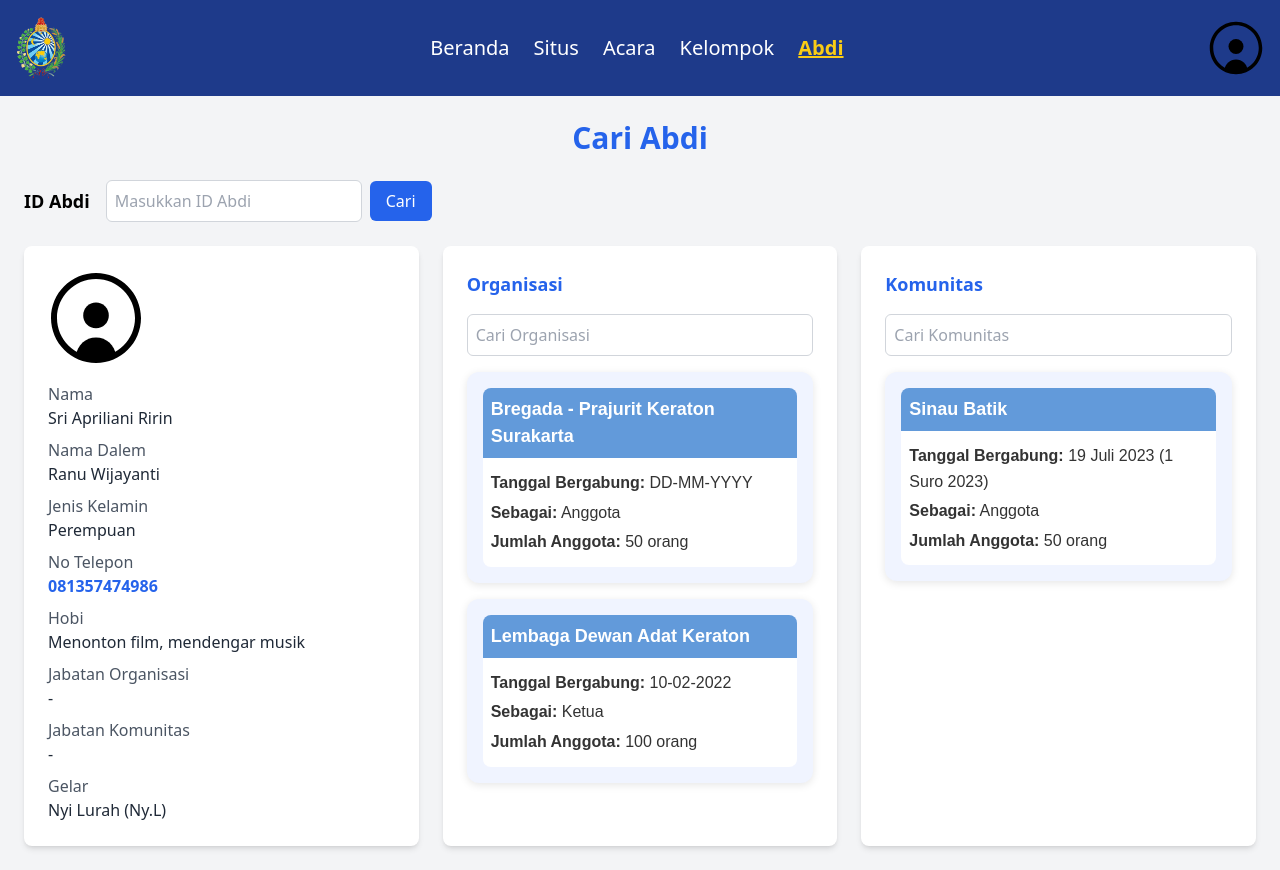
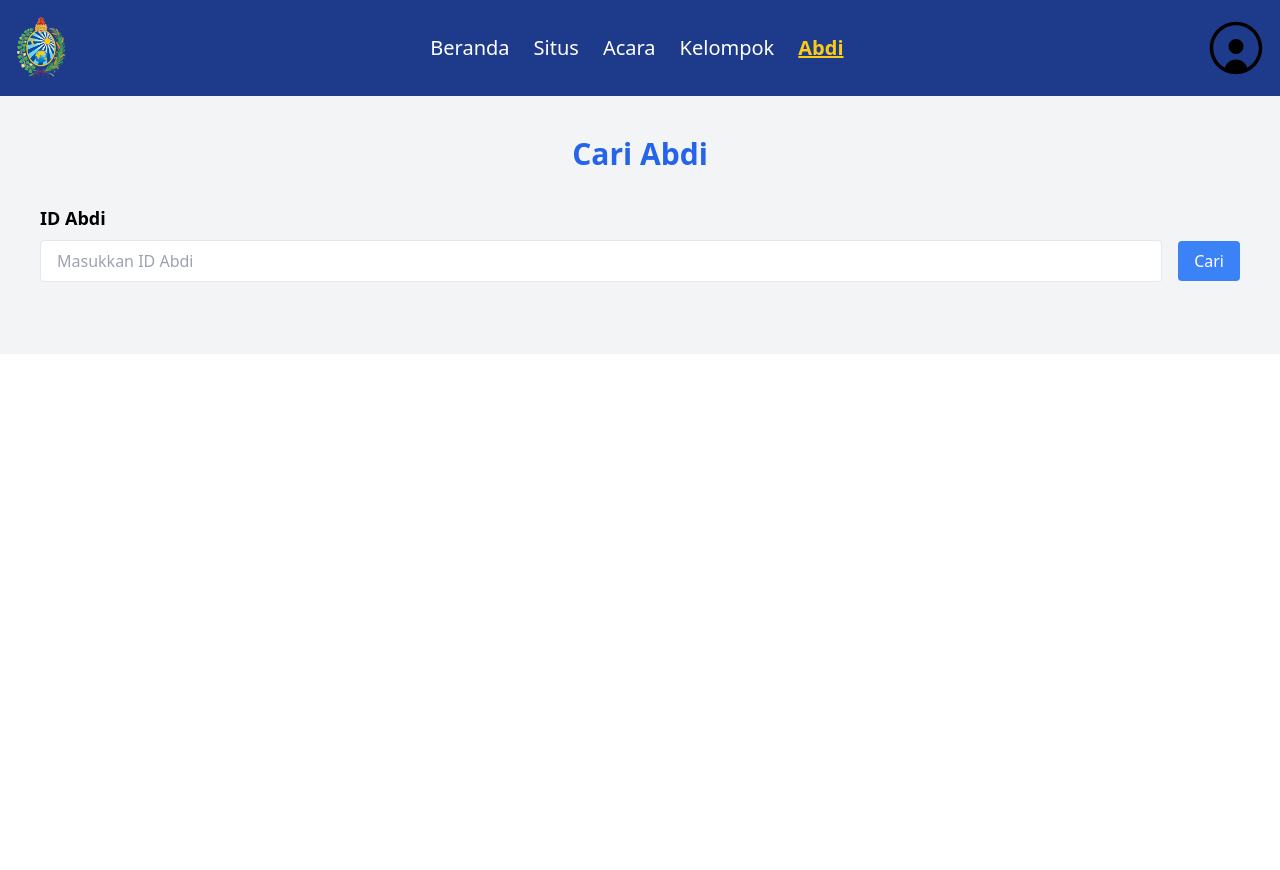
Before and after one commit to Nickskenneth/WebKraton, a SvelteKit app: page /abdi in a window 1280 px wide. After the commit the page ends 800 px from the top, so only its background shows below. Built offline with nearby package versions, Linux system fonts and the light colour scheme.

Commit message:
detail situs connect api done, coba cari abdi (belum selesai masi eror)
connect api utk detail situs, tapi parameter isa disesuaikan lagi sama backend nanti. udah coba connect api buat cari abdi masi eror2

```diff
--- /dev/null
+++ b/src/routes/abdi/+layout.svelte
@@ -0,0 +1,51 @@
+<script>
+	import NavBarL from '$lib/components/NavBarL.svelte';
+	import { writable } from 'svelte/store';
+	import { setContext } from 'svelte';
+
+	// Store untuk ID Abdi
+	const idAbdi = writable('');
+	setContext('idAbdi', idAbdi);
+
+	let inputAbdi = ''; // Untuk input user
+</script>
+
+<NavBarL />
+
+<section class="bg-gray-100 py-10 px-5">
+	<div class="container mx-auto">
+		<!-- Judul Halaman -->
+		<h1 class="text-3xl font-bold text-center text-blue-600 mb-8">Cari Abdi</h1>
+
+		<!-- Form Input ID Abdi -->
+		<div class="mb-8">
+			<label for="idAbdi" class="block text-lg font-semibold mb-2">ID Abdi</label>
+			<div class="flex items-center gap-4">
+				<input
+					id="idAbdi"
+					type="text"
+					bind:value={inputAbdi}
+					placeholder="Masukkan ID Abdi"
+					class="w-full border rounded px-4 py-2"
+				/>
+				<button
+					on:click={() => idAbdi.set(inputAbdi)}
+					class="bg-blue-500 text-white px-4 py-2 rounded hover:bg-blue-600"
+					aria-disabled={!inputAbdi.trim()}
+				>
+					Cari
+				</button>
+			</div>
+		</div>
+
+		<!-- Slot untuk Konten -->
+		<slot />
+	</div>
+</section>
+
+<style>
+	.container {
+		max-width: 1200px;
+		margin: 0 auto;
+	}
+</style>
--- a/src/routes/abdi/+page.svelte
+++ b/src/routes/abdi/+page.svelte
@@ -1,154 +1,106 @@
 <script>
+	//@ts-nocheck
+	import { onMount } from 'svelte';
+	import { getContext } from 'svelte';
+	import { getAbdiDetails } from '$lib/api'; // Fungsi API
 	import NavBarL from '$lib/components/NavBarL.svelte';
-	import RiwayatOrganisasiKomunitasLog from '$lib/components/RiwayatOrganisasiKomunitasLog.svelte';
+
+	// Ambil context ID Abdi dari layout
+	const idAbdi = getContext('idAbdi');
+	let currentIdAbdi = '';
+	let unsubscribe;
 
 	let abdiInfo = {
-		nama: 'Sri Apriliani Ririn',
-		namaDalem: 'Ranu Wijayanti',
-		jenisKelamin: 'Perempuan',
-		noTelepon: '081357474986',
-		hobi: 'Menonton film, mendengar musik',
-		jabatanOrganisasi: '-',
-		jabatanKomunitas: '-',
-		gelar: 'Nyi Lurah (Ny.L)'
+		asmaTimur: 'Tidak tersedia',
+		asmaDalem: 'Tidak tersedia',
+		wongso: 'Tidak tersedia',
+		ttl: 'Tidak tersedia',
+		jenisKelamin: 'Tidak tersedia',
+		domisili: 'Tidak tersedia',
+		email: 'Tidak tersedia',
+		noTelp: 'Tidak tersedia',
+		namaAyah: 'Tidak tersedia',
+		namaIbu: 'Tidak tersedia',
+		gelar: 'Tidak tersedia'
 	};
 
-	let organisasi = [
-		{
-			namaOrganisasi: 'Bregada - Prajurit Keraton Surakarta',
-			tanggalBergabung: 'DD-MM-YYYY',
-			peran: 'Anggota',
-			jumlahAnggota: 50
-		},
-		{
-			namaOrganisasi: 'Lembaga Dewan Adat Keraton',
-			tanggalBergabung: '10-02-2022',
-			peran: 'Ketua',
-			jumlahAnggota: 100
+	let isLoading = false;
+	let errorMessage = '';
+
+	// Dengarkan perubahan ID Abdi
+	onMount(() => {
+		unsubscribe = idAbdi.subscribe(async (id) => {
+			if (id.trim()) {
+				currentIdAbdi = id;
+				await fetchAbdiDetails();
+			}
+		});
+
+		return () => unsubscribe();
+	});
+
+	// Ambil data Abdi dari API
+	async function fetchAbdiDetails() {
+		isLoading = true;
+		errorMessage = '';
+		try {
+			const response = await getAbdiDetails(currentIdAbdi);
+			if (response.Status === 200 && response.Data && response.Data.length > 0) {
+				const abdiData = response.Data[0];
+				abdiInfo = {
+					asmaTimur: abdiData.AsmaTimur || 'Tidak tersedia',
+					asmaDalem: abdiData.AsmaDalem || 'Tidak tersedia',
+					wongso: abdiData.Wongso || 'Tidak tersedia',
+					ttl: abdiData.TTL || 'Tidak tersedia',
+					jenisKelamin: abdiData.JenisKelamin || 'Tidak tersedia',
+					domisili: abdiData.Domisili || 'Tidak tersedia',
+					email: abdiData.Email || 'Tidak tersedia',
+					noTelp: abdiData.NoTelp || 'Tidak tersedia',
+					namaAyah: abdiData.NamaAyah || 'Tidak tersedia',
+					namaIbu: abdiData.NamaIbu || 'Tidak tersedia',
+					gelar: `ID Gelar: ${abdiData.Id_Gelar}` || 'Tidak tersedia'
+				};
+			} else {
+				errorMessage = 'Data Abdi tidak ditemukan.';
+			}
+		} catch (error) {
+			console.error('Error:', error);
+			errorMessage = 'Terjadi kesalahan saat mengambil data.';
+		} finally {
+			isLoading = false;
 		}
-	];
-
-	let komunitas = [
-		{
-			namaOrganisasi: 'Sinau Batik',
-			tanggalBergabung: '19 Juli 2023 (1 Suro 2023)',
-			peran: 'Anggota',
-			jumlahAnggota: 50
-		}
-	];
-
-	let searchTermOrganisasi = '';
-	let searchTermKomunitas = '';
-
-	$: filteredOrganisasi = organisasi.filter((org) =>
-		org.namaOrganisasi.toLowerCase().includes(searchTermOrganisasi.toLowerCase())
-	);
-
-	$: filteredKomunitas = komunitas.filter((kom) =>
-		kom.namaOrganisasi.toLowerCase().includes(searchTermKomunitas.toLowerCase())
-	);
+	}
 </script>
 
-<NavBarL />
+<section class="bg-gray-100 p-6" hidden={!currentIdAbdi}>
+	<h2 class="text-3xl font-bold text-blue-600 text-center mb-6">Detail Abdi</h2>
 
-<section class="bg-gray-100 p-6">
-	<h2 class="text-3xl font-bold text-blue-600 text-center mb-6">Cari Abdi</h2>
+	<!-- Loading dan Error -->
+	{#if isLoading}
+		<p class="text-center text-blue-500">Memuat data...</p>
+	{:else if errorMessage}
+		<p class="text-center text-red-500">{errorMessage}</p>
+	{:else}
+		<div class="bg-white shadow-md rounded-lg p-6 max-w-xl mx-auto">
+			<!-- Detail Abdi -->
+			<p><strong>Asma Timur:</strong> {abdiInfo.asmaTimur}</p>
+			<p><strong>Asma Dalem:</strong> {abdiInfo.asmaDalem}</p>
+			<p><strong>Wongso:</strong> {abdiInfo.wongso}</p>
+			<p><strong>TTL:</strong> {abdiInfo.ttl}</p>
+			<p><strong>Jenis Kelamin:</strong> {abdiInfo.jenisKelamin}</p>
+			<p><strong>Domisili:</strong> {abdiInfo.domisili}</p>
+			<p><strong>Email:</strong> {abdiInfo.email}</p>
+			<p><strong>No Telepon:</strong> {abdiInfo.noTelp}</p>
+			<p><strong>Nama Ayah:</strong> {abdiInfo.namaAyah}</p>
+			<p><strong>Nama Ibu:</strong> {abdiInfo.namaIbu}</p>
+			<p><strong>Gelar:</strong> {abdiInfo.gelar}</p>
+		</div>
+	{/if}
+</section>
 
-	<div class="flex flex-col md:flex-row md:items-center mb-6 gap-4">
-		<label for="id-abdi" class="text-lg font-semibold">ID Abdi</label>
-		<div class="flex items-center w-full md:w-auto">
-			<input
-				type="text"
-				id="id-abdi"
-				placeholder="Masukkan ID Abdi"
-				class="w-full md:w-64 border border-gray-300 rounded-md p-2 focus:ring-2 focus:ring-blue-300 focus:outline-none"
-			/>
-			<button class="ml-2 bg-blue-600 text-white px-4 py-2 rounded-md hover:bg-blue-700">
-				Cari
-			</button>
-		</div>
-	</div>
-
-	<div class="grid grid-cols-1 lg:grid-cols-3 gap-6">
-		<!-- Bagian kiri: Informasi Abdi -->
-		<div class="bg-white shadow-md rounded-lg p-6 flex flex-col items-left">
-			<img src="/iconProfile.svg" alt="Foto Abdi" class="w-24 h-24 rounded-full mb-4" />
-			<div class="text-left space-y-2">
-				<p class="text-gray-600">
-					<strong class="block font-medium">Nama</strong>
-					<span class="text-gray-800">{abdiInfo.nama}</span>
-				</p>
-				<p class="text-gray-600">
-					<strong class="block font-medium">Nama Dalem</strong>
-					<span class="text-gray-800">{abdiInfo.namaDalem}</span>
-				</p>
-				<p class="text-gray-600">
-					<strong class="block font-medium">Jenis Kelamin</strong>
-					<span class="text-gray-800">{abdiInfo.jenisKelamin}</span>
-				</p>
-				<p class="text-gray-600">
-					<strong class="block font-medium">No Telepon</strong>
-					<span class="text-blue-600 font-semibold">{abdiInfo.noTelepon}</span>
-				</p>
-				<p class="text-gray-600">
-					<strong class="block font-medium">Hobi</strong>
-					<span class="text-gray-800">{abdiInfo.hobi}</span>
-				</p>
-				<p class="text-gray-600">
-					<strong class="block font-medium">Jabatan Organisasi</strong>
-					<span class="text-gray-800">{abdiInfo.jabatanOrganisasi}</span>
-				</p>
-				<p class="text-gray-600">
-					<strong class="block font-medium">Jabatan Komunitas</strong>
-					<span class="text-gray-800">{abdiInfo.jabatanKomunitas}</span>
-				</p>
-				<p class="text-gray-600">
-					<strong class="block font-medium">Gelar</strong>
-					<span class="text-gray-800">{abdiInfo.gelar}</span>
-				</p>
-			</div>
-		</div>
-
-		<!-- Bagian tengah: Organisasi -->
-		<div class="bg-white shadow-md rounded-lg p-6">
-			<h3 class="text-lg font-bold text-blue-600 mb-4">Organisasi</h3>
-			<input
-				type="text"
-				placeholder="Cari Organisasi"
-				class="w-full mb-4 border border-gray-300 rounded-md p-2 focus:ring-2 focus:ring-blue-300 focus:outline-none"
-				bind:value={searchTermOrganisasi}
-			/>
-			<div class="space-y-4">
-				{#each filteredOrganisasi as org}
-					<RiwayatOrganisasiKomunitasLog
-						namaOrganisasi={org.namaOrganisasi}
-						tanggalBergabung={org.tanggalBergabung}
-						peran={org.peran}
-						jumlahAnggota={org.jumlahAnggota.toString()}
-					/>
-				{/each}
-			</div>
-		</div>
-
-		<!-- Bagian kanan: Komunitas -->
-		<div class="bg-white shadow-md rounded-lg p-6">
-			<h3 class="text-lg font-bold text-blue-600 mb-4">Komunitas</h3>
-			<input
-				type="text"
-				placeholder="Cari Komunitas"
-				class="w-full mb-4 border border-gray-300 rounded-md p-2 focus:ring-2 focus:ring-blue-300 focus:outline-none"
-				bind:value={searchTermKomunitas}
-			/>
-			<div class="space-y-4">
-				{#each filteredKomunitas as kom}
-					<RiwayatOrganisasiKomunitasLog
-						namaOrganisasi={kom.namaOrganisasi}
-						tanggalBergabung={kom.tanggalBergabung}
-						peran={kom.peran}
-						jumlahAnggota={kom.jumlahAnggota.toString()}
-					/>
-				{/each}
-			</div>
-		</div>
-	</div>
-</section>
+<style>
+	.container {
+		max-width: 1200px;
+		margin: 0 auto;
+	}
+</style>
--- a/src/routes/situsBersejarah/+page.svelte
+++ b/src/routes/situsBersejarah/+page.svelte
@@ -23,7 +23,7 @@
 					title: situs.Nama || 'Situs Tanpa Nama', // NamaSitus atau fallback
 					content: situs.Deskripsi || 'Deskripsi tidak tersedia', // Deskripsi atau fallback
 					imageSrc: situs.ImageUrl || '/defaultImage.png', // Gambar atau fallback
-					href: `/detailSitus/${situs.Id}` // Link detail menggunakan ID situs
+					href: `/situsBersejarah/${situs.Id}` // Link detail menggunakan ID situs
 				}));
 			} else {
 				throw new Error('Data tidak valid atau tidak ada');
--- /dev/null
+++ b/src/routes/situsBersejarah/[id]/+page.svelte
@@ -0,0 +1,162 @@
+<script>
+	//@ts-nocheck
+	import { onMount } from 'svelte';
+	import { page } from '$app/stores'; // Untuk menangkap parameter ID dari URL
+	import { getSitusDetails } from '$lib/api'; // Fungsi API untuk mengambil detail situs
+	import NavBarL from '$lib/components/NavBarL.svelte';
+
+	let detail = {
+		title: '',
+		deskripsi: '',
+		alamat: '',
+		koordinat: '',
+		peraturanSitus: '',
+		jamOperasional: '',
+		tahunDidirikan: '',
+		namaPendiri: '',
+		penanggungJawab: '',
+		imageSrc: '/default-image.jpg', // Gambar default
+	};
+	let showModal = false;
+	let selectedImage = '';
+	let idSitus = $page.params.id; // Tangkap parameter ID dari URL
+
+	// Fungsi untuk membuka modal dengan gambar yang dipilih
+	function openModal(image) {
+		selectedImage = image;
+		showModal = true;
+	}
+
+	// Fungsi untuk menutup modal
+	function closeModal() {
+		showModal = false;
+		selectedImage = '';
+	}
+
+	// Ambil detail situs dari API
+	onMount(async () => {
+		try {
+			const response = await getSitusDetails(idSitus); // Panggil API berdasarkan ID
+			if (response.Status === 200 && response.Data) {
+				const situsData = response.Data[0];
+				detail = {
+					title: situsData.Nama || 'Tidak ada nama situs',
+					deskripsi: situsData.Deskripsi || 'Tidak ada deskripsi',
+					alamat: situsData.Alamat || 'Tidak ada alamat',
+					koordinat: situsData.Koordinat || 'Tidak diketahui',
+					peraturanSitus: situsData.PeraturanSitus || 'Tidak ada',
+					jamOperasional: situsData.JamOperasional || 'Tidak diketahui',
+					tahunDidirikan: new Date(situsData.TahunDidirikan).toLocaleDateString() || 'Tidak diketahui',
+					namaPendiri: situsData.NamaPendiri || 'Tidak diketahui',
+					penanggungJawab: situsData.PenanggungJawab || 'Tidak ada',
+					imageSrc: situsData.FotoSitus || '/default-image.jpg', // Gambar default jika tidak ada
+				};
+			} else {
+				console.error('Data situs tidak ditemukan.');
+			}
+		} catch (error) {
+			console.error('Error saat mengambil detail situs:', error);
+		}
+	});
+</script>
+
+<NavBarL />
+
+<div class="container">
+	<!-- Gambar utama -->
+	<img src={detail.imageSrc} alt={detail.title} class="main-image" />
+
+	<!-- Informasi utama -->
+	<div class="info-grid">
+		<p><strong>Nama Situs:</strong> {detail.title}</p>
+		<p><strong>Koordinat:</strong> {detail.koordinat}</p>
+		<p><strong>Peraturan Situs:</strong> {detail.peraturanSitus}</p>
+		<p><strong>Jam Operasional:</strong> {detail.jamOperasional}</p>
+		<p><strong>Tahun Didirikan:</strong> {detail.tahunDidirikan}</p>
+		<p><strong>Nama Pendiri:</strong> {detail.namaPendiri}</p>
+		<p><strong>Penanggung Jawab:</strong> {detail.penanggungJawab}</p>
+        <p><strong>Alamat:</strong> {detail.alamat}</p>
+	</div>
+
+	<!-- Deskripsi -->
+	<div class="description">
+		<h2>Deskripsi</h2>
+		<p>{detail.deskripsi}</p>
+	</div>
+
+	<!-- Tombol riwayat acara -->
+	<a href="#" class="btn-riwayat">Riwayat Acara</a>
+</div>
+
+<style>
+	.container {
+		max-width: 1200px;
+		margin: 0 auto;
+		padding: 30px;
+		font-family: 'Poppins', sans-serif;
+		background-color: #f5f5f5;
+		border-radius: 10px;
+		box-shadow: 0 4px 12px rgba(0, 0, 0, 0.1);
+	}
+
+	.main-image {
+		width: 100%;
+		height: auto;
+		border-radius: 10px;
+		margin-bottom: 30px;
+	}
+
+	.info-grid {
+		display: grid;
+		grid-template-columns: 1fr 1fr;
+		gap: 10px;
+		margin-bottom: 30px;
+		padding: 20px;
+		border-radius: 8px;
+		background-color: #ffffff;
+		box-shadow: 0px 2px 6px rgba(0, 0, 0, 0.1);
+	}
+
+	.info-grid p {
+		font-size: 16px;
+		color: #333;
+		margin: 10px 0;
+	}
+
+	.description {
+		margin-top: 20px;
+		padding: 15px;
+		background-color: #ffffff;
+		border-radius: 8px;
+		box-shadow: 0px 2px 6px rgba(0, 0, 0, 0.1);
+	}
+
+	.description h2 {
+		font-size: 24px;
+		color: #004da3;
+		margin-bottom: 15px;
+	}
+
+	.description p {
+		font-size: 16px;
+		color: #555;
+		line-height: 1.6;
+	}
+
+	.btn-riwayat {
+		display: inline-block;
+		padding: 12px 25px;
+		background-color: #004da3;
+		color: white;
+		font-size: 18px;
+		font-weight: bold;
+		border-radius: 8px;
+		text-align: center;
+		text-decoration: none;
+		margin-top: 30px;
+	}
+
+	.btn-riwayat:hover {
+		background-color: #003366;
+	}
+</style>
```
Also changed, not shown: src/lib/api.js.
